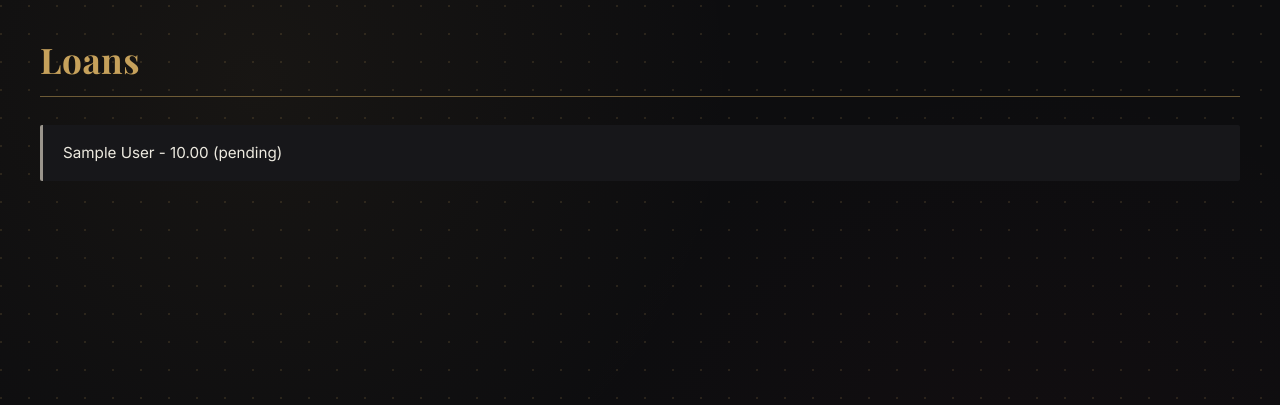
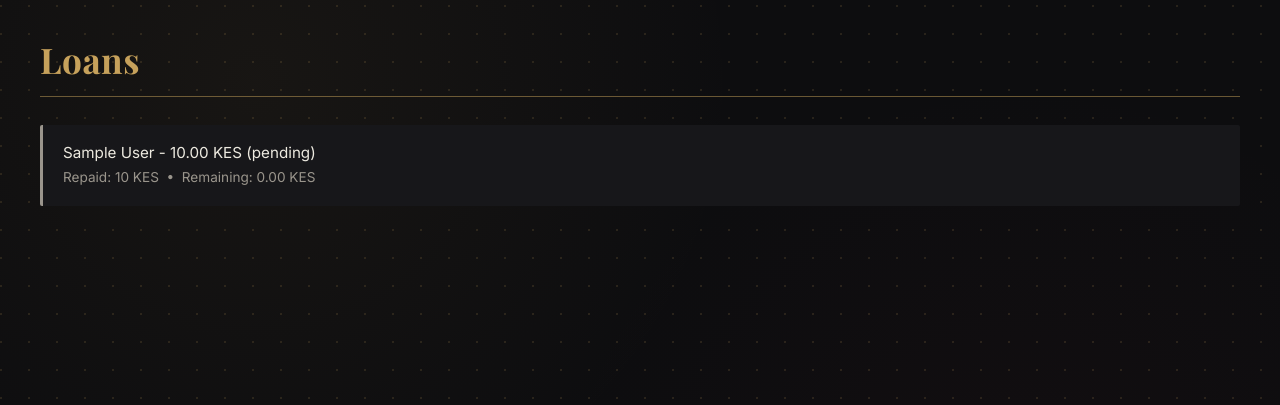
Before and after one commit to ATHMAN-RLD/chama-platform-, a Django app: page /loans/ in a window 1280 px wide. Shown: the part 79-484 px from the top of the page. Run offline with Django 5.2, Linux system fonts and the light colour scheme; tables that the repository leaves empty hold one stand-in row (values such as "Sample post").

Commit message:
Show loan repayment progress (repaid vs remaining) on loans page

```diff
--- a/groups/templates/groups/loan_list.html
+++ b/groups/templates/groups/loan_list.html
@@ -3,11 +3,17 @@
 {% block title %}Loans{% endblock %}
 
 {% block content %}
-    <h1>Loans</h1>
-    <hr>
-    <ul>
-        {% for loan in loans %}
-           <li class="status-{{ loan.status }}">{{ loan.membership.member.full_name }} - {{ loan.amount }} ({{ loan.status }})</li>
-        {% endfor %}
-    </ul>
+<h1>Loans</h1>
+<hr>
+<ul>
+    {% for item in loan_data %}
+        <li class="status-{{ item.loan.status }}">
+            {{ item.loan.membership.member.full_name }} - {{ item.loan.amount }} KES ({{ item.loan.status }})
+            <br>
+            <span style="color: var(--muted); font-size: 0.85rem;">
+                Repaid: {{ item.total_repaid }} KES &nbsp;•&nbsp; Remaining: {{ item.remaining }} KES
+            </span>
+        </li>
+    {% endfor %}
+</ul>
 {% endblock %}
--- a/groups/views.py
+++ b/groups/views.py
@@ -45,8 +45,16 @@ def contribution_list(request):
 
 def loan_list(request):
     loans = Loan.objects.all()
-    return render(request, 'groups/loan_list.html', {'loans': loans})
-
+    loan_data = []
+    for loan in loans:
+        total_repaid = loan.repayments.aggregate(Sum('amount'))['amount__sum'] or 0
+        remaining = loan.amount - total_repaid
+        loan_data.append({
+            'loan': loan,
+            'total_repaid': total_repaid,
+            'remaining': remaining,
+        })
+    return render(request, 'groups/loan_list.html', {'loan_data': loan_data})
 
 def add_chama(request):
     if request.method == 'POST':
```
